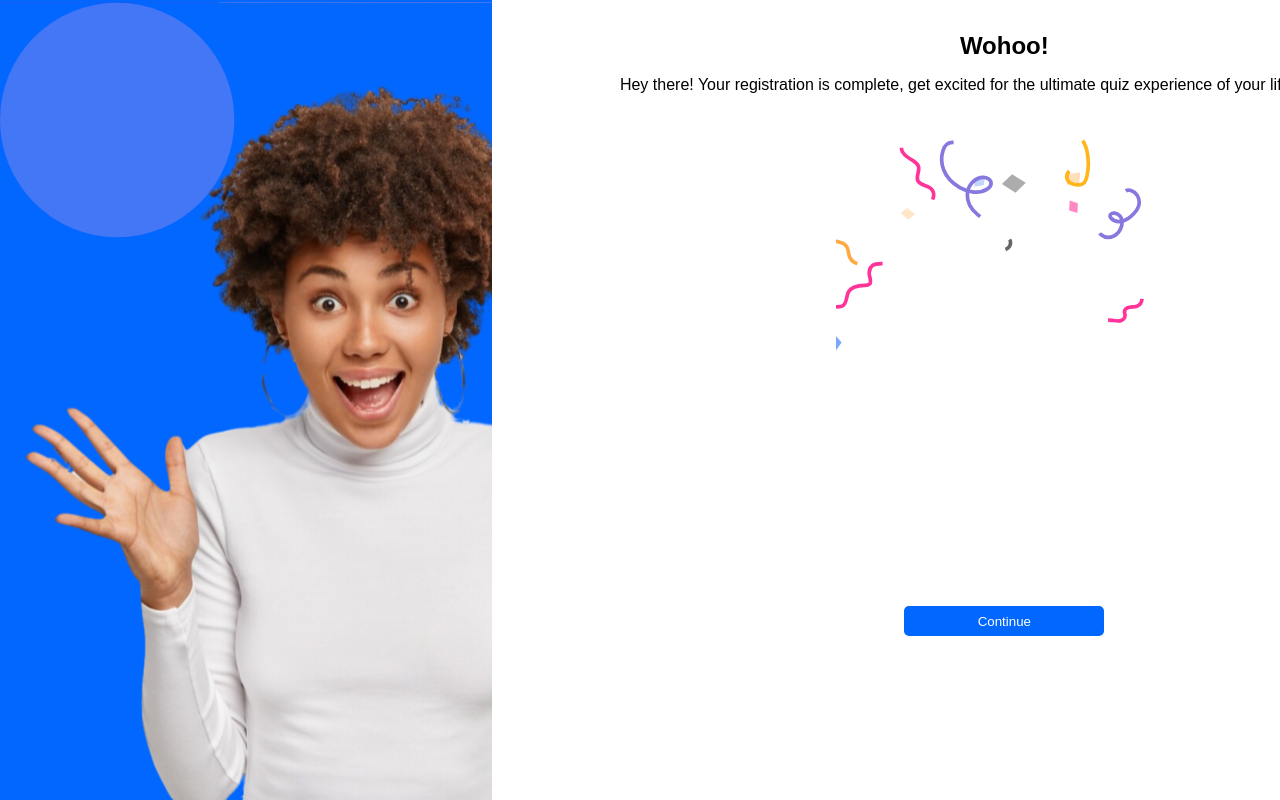
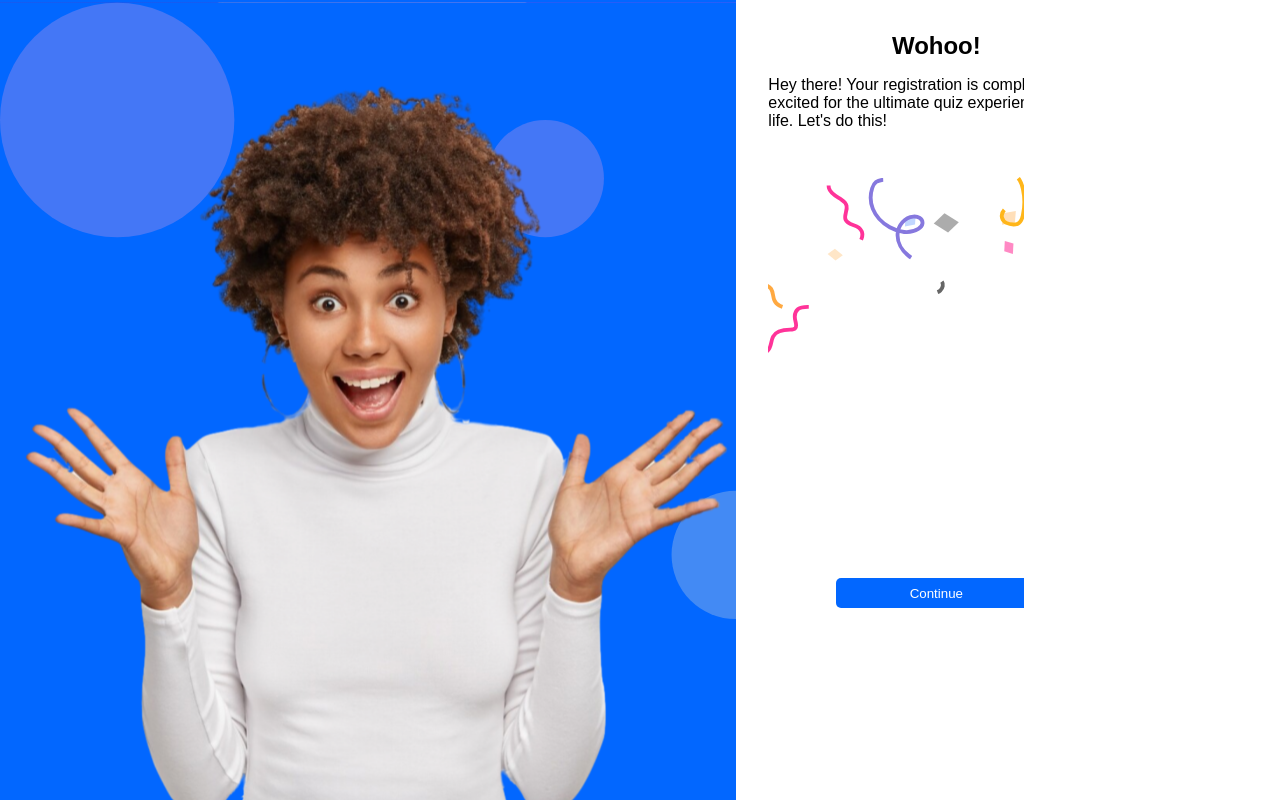
Before and after one commit to amt-daniel-adeabah/fc10component-architecture, a React (Vite) app: page /interest/success in a window 1280 px wide. Built offline with nearby package versions, Linux system fonts and the light colour scheme.

Commit message:
new update for styling

```diff
--- a/src/assets/css/Interest.scss
+++ b/src/assets/css/Interest.scss
@@ -1,16 +1,30 @@
 :root {
   --container-width-desktop: 1024px;
   --container-width-mobile: 400px;
+  --container-width-large: 1030px;
   --button-width: 200px;
   --button-height: 30px;
   --pick-button-size: 7rem;
 }
 
+.success-width {
+  @media (max-width: 1600px) {
+    width: var(--container-width-desktop);
+  }
+}
+.success-column {
+  @media (max-width: 1600px) {
+
+  }
+}
 .interest-container {
   margin: 0 auto;
   width: var(--container-width-desktop);
 
   @media (max-width: 1024px) {
+    width: var(--container-width-mobile);
+  }
+  @media (max-width: 1600px) {
     width: var(--container-width-mobile);
   }
 
@@ -69,7 +83,7 @@
     }
 
     .victory-success {
-        height: 21rem;
+      height: 22rem;
       width: 61.5rem;
     }
 
@@ -97,7 +111,7 @@
     }
 
     .active-button {
-        background-color: #0267FF;
+      background-color: #0267ff;
       color: #fff;
       border-radius: 15px;
       margin-top: 30px;
@@ -113,8 +127,11 @@
 
     .continue {
       margin-top: 20vh;
-        background-color: #0267FF;
+      background-color: #0267ff;
       color: #fff;
+      @media (max-width: 1600px) {
+        margin-top: 10vh;
       }
     }
   }
+}
--- a/src/assets/css/Photo.scss
+++ b/src/assets/css/Photo.scss
@@ -12,6 +12,9 @@
 
     @media (max-width: 1024px) {
       width: var(--container-width-mobile);
+    }
+    @media (max-width: 1600px){
+      width: var(--container-width-mobile)
     }
 
     .photo-column {
--- a/src/assets/css/Register.scss
+++ b/src/assets/css/Register.scss
@@ -77,3 +77,6 @@
     }
   }
 }
+@media only screen and (max-width: 1300px) {
+
+}
--- a/src/assets/css/SideMenu.scss
+++ b/src/assets/css/SideMenu.scss
@@ -2,6 +2,7 @@
   --sidemenu-width-mobile: 0vw;
   --sidemenu-width-small: 20vw;
   --sidemenu-width-medium: 50%;
+  --sidemenu-width-large: 100%;
 }
 
 * {
@@ -15,13 +16,17 @@
   @media (max-width: 650px) {
     justify-content: center;
   }
+
+  @media (max-width: 1600px){
+    //width: 100vh;
+  }
 }
 
 .sidemenu {
   position: relative;
   height: 100vh;
   width: var(--sidemenu-width-medium);
-    background-color: #0267FF;
+  background-color: #0267ff;
 
   img {
     width: 100vh;
@@ -36,3 +41,8 @@
     width: var(--sidemenu-width-small);
   }
 }
+@media only screen and (max-width: 1600px) {
+  .sidemenu {
+    width: var(--sidemenu-width-large);
+  }
+}
--- a/src/assets/css/TopBar.scss
+++ b/src/assets/css/TopBar.scss
@@ -36,6 +36,10 @@
       @media (min-width: 722px) and (max-width: 1018px) {
         width: var(--topnav-width-large);
       }
+
+      @media (max-width: 1600px){
+        width: var(--topnav-width-medium);
+      }
     }
 
     .back-button {
--- a/src/assets/css/topbar.scss
+++ b/src/assets/css/topbar.scss
@@ -36,6 +36,10 @@
       @media (min-width: 722px) and (max-width: 1018px) {
         width: var(--topnav-width-large);
       }
+
+      @media (max-width: 1600px){
+        width: var(--topnav-width-medium);
+      }
     }
 
     .back-button {
--- a/src/pages/Interest/InterestSuccess.tsx
+++ b/src/pages/Interest/InterestSuccess.tsx
@@ -11,9 +11,9 @@ const InterestSuccess = () => {
   };
 
   return (
-    <div className="sidemenu-container">
+    <div className="success-width sidemenu-container">
       <SideMenu />
-      <div>
+      <div className="success-column">
         <div className="interest-container">
           <div className="interest-column">
             <h1>Wohoo!</h1>
```
Lines whose indentation alone changed are shown as unchanged.
